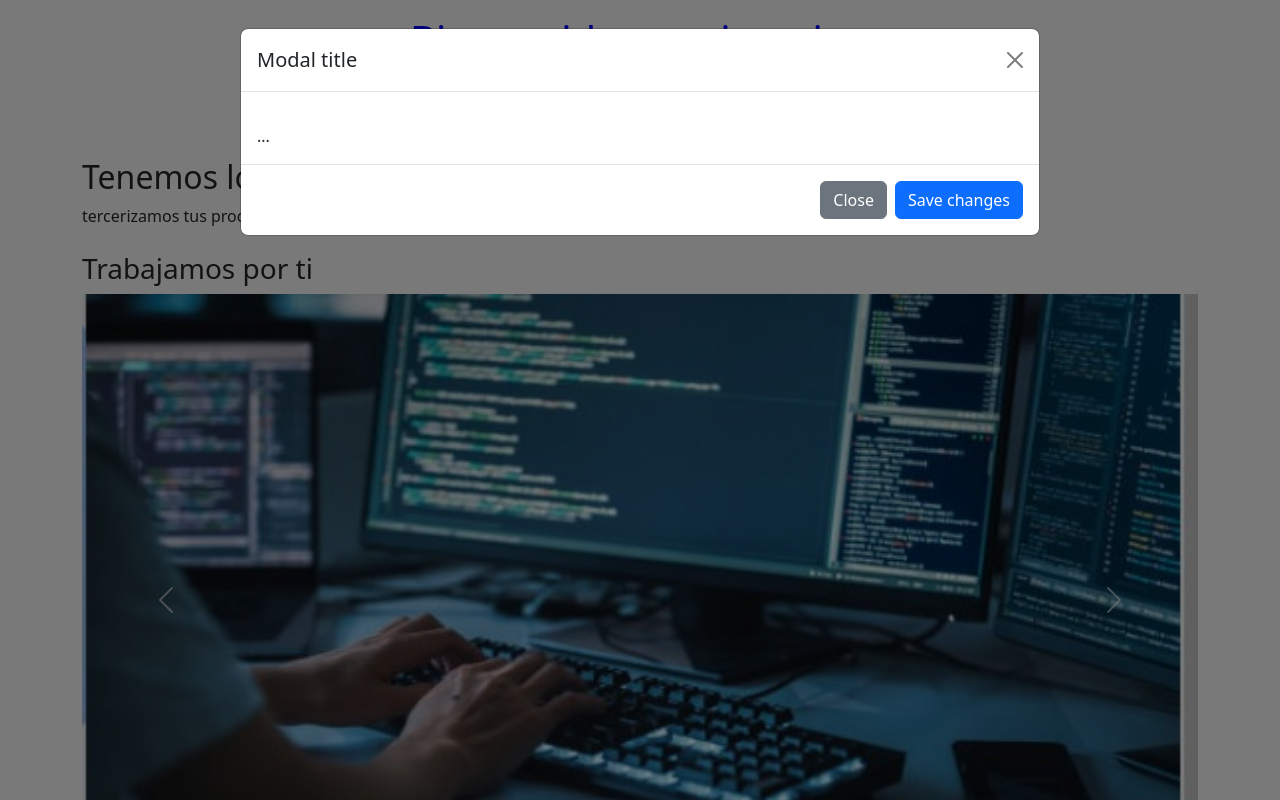
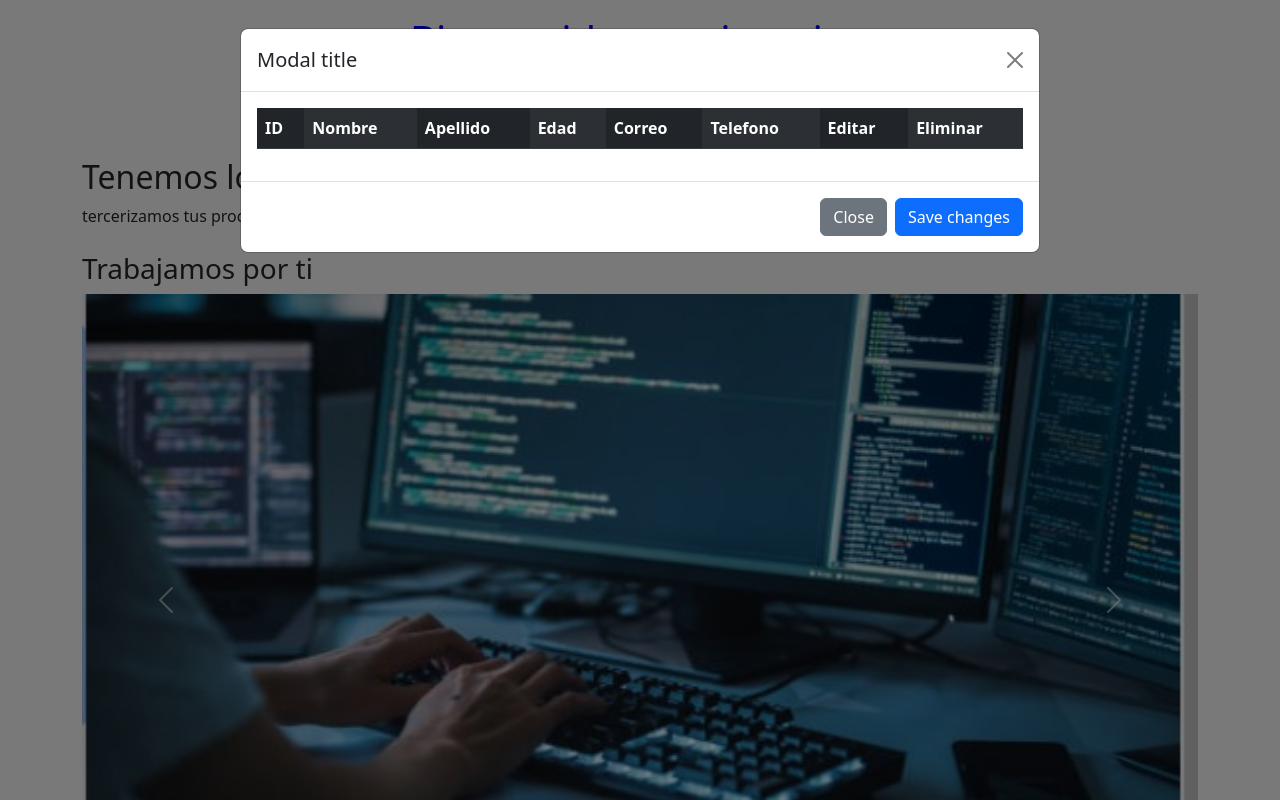
Before and after one commit to AndresPerez22/Proyecto_Final_Andres, a PHP site: page / in a window 1280 px wide, after a click on "Launch demo modal". Run offline with PHP 8.4, Linux system fonts and the light colour scheme; data that the repository does not hold is empty.

Commit message:
actualización
Se hace Layout´s, se coloca botón para editar registros, se crea el UpdateController

```diff
--- a/Index.php
+++ b/Index.php
@@ -102,6 +102,20 @@
 
       <table class="table table-dark table-striped-columns">
 
+      <thead>
+  <tr>
+    <th scope="col">ID</th>
+    <th scope="col">Nombre</th>
+    <th scope="col">Apellido</th>
+    <th scope="col">Edad</th>
+    <th scope="col">Correo</th>
+    <th scope="col">Telefono</th>
+    <th scope="col">Editar</th>
+    <th scope="col">Eliminar</th>
+  </tr>
+</thead>
+<tbody>
+
       <?php
       include_once "Controller/conexion.php";
       $conexion = new conexion();
@@ -119,29 +133,17 @@
 
       ?>
 
-<thead>
+
   <tr>
-    <th scope="col">ID</th>
-    <th scope="col">Nombre</th>
-    <th scope="col">Apellido</th>
-    <th scope="col">Edad</th>
-    <th scope="col">Correo</th>
-    <th scope="col">Telefono</th>
-    <th scope="col">Editar</th>
-    <th scope="col">Eliminar</th>
-  </tr>
-</thead>
-<tbody>
-  <tr>
-    <th scope="row">1</th>
-    <td>Avantex</td>
-    <td>Otto</td>
+    <th scope="row"><?php $i ?></th>
+    <td><?php echo $fila ["Nombre"]; ?></td>
+    <td><?php echo $fila ["Apellido"]; ?></td>
+    <td><?php echo $fila ["Edad"]; ?></td>
+    <td><?php echo $fila ["Correo"]; ?></td>
+    <td><?php echo $fila ["Telefono"]; ?></td>
+    <td><a href="Update.php" type="button" class="btn btn-warning">editar</a></td>
     <td>@mdo</td>
-    <td>@mdo</td>
-    <td>@mdo</td>
-    <td>@mdo</td>
-    <td>@mdo</td>
-    <td>@mdo</td>
+
 
   </tr>
 
@@ -153,7 +155,7 @@ else{
 }
 ?>
 </table>
-        ...
+
       </div>
       <div class="modal-footer">
         <button type="button" class="btn btn-secondary" data-bs-dismiss="modal">Close</button>
```
Also changed, not shown: Controller/UpdateController.php (added), Layout/Layout.php (added), Update.php (added).
